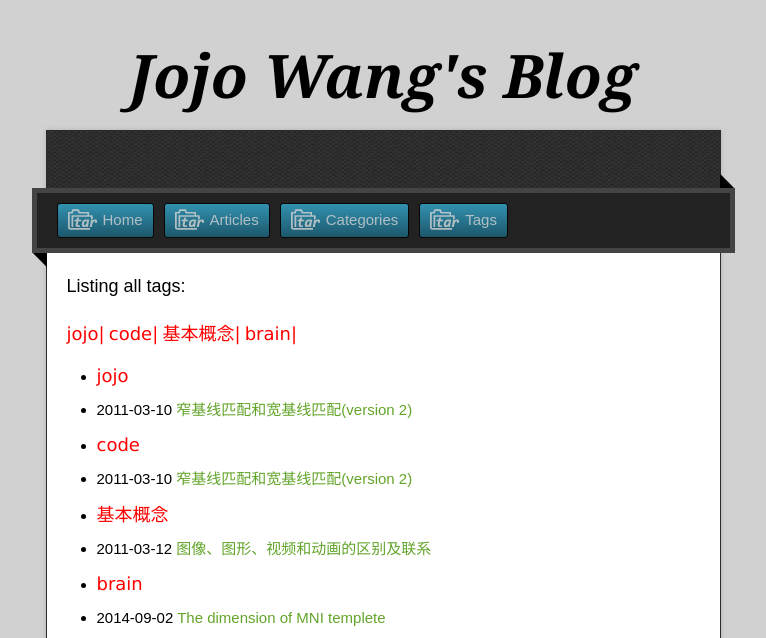
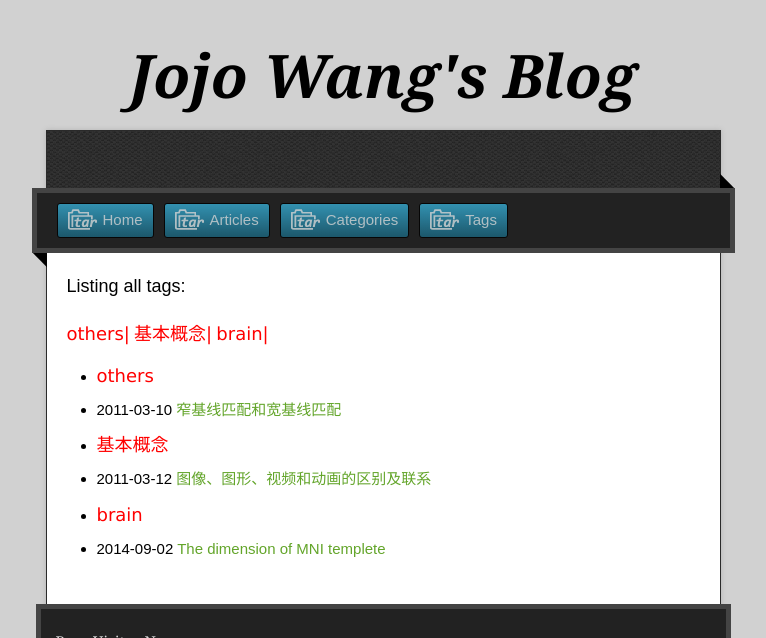
Before and after one commit to jojowang17/jekyll_demo, a Jekyll site: the page built from tags/index.md, in a window 1280 px wide. Shown: the top 638 px of the page, without its empty margins (257-1023 px from the left). Built offline with Jekyll 4.4.1, drawn with Linux system fonts in a browser that asks for light colours; nearby versions of some CDN libraries; library files that are not in the unit come from our copies; grey boxes are pictures that could not be loaded.

Commit message:
Update 2011-03-10-wangv2.md

```diff
--- a/_posts/2011-03-10-wangv2.md
+++ b/_posts/2011-03-10-wangv2.md
@@ -1,8 +1,8 @@
 ---
 layout: article
-categories: [website]
-tags: [jojo,code]
-title: 窄基线匹配和宽基线匹配(version 2)
+categories: [MIP]
+tags: [others]
+title: 窄基线匹配和宽基线匹配
 comments: yes
 ---
 <div id="content">
```
